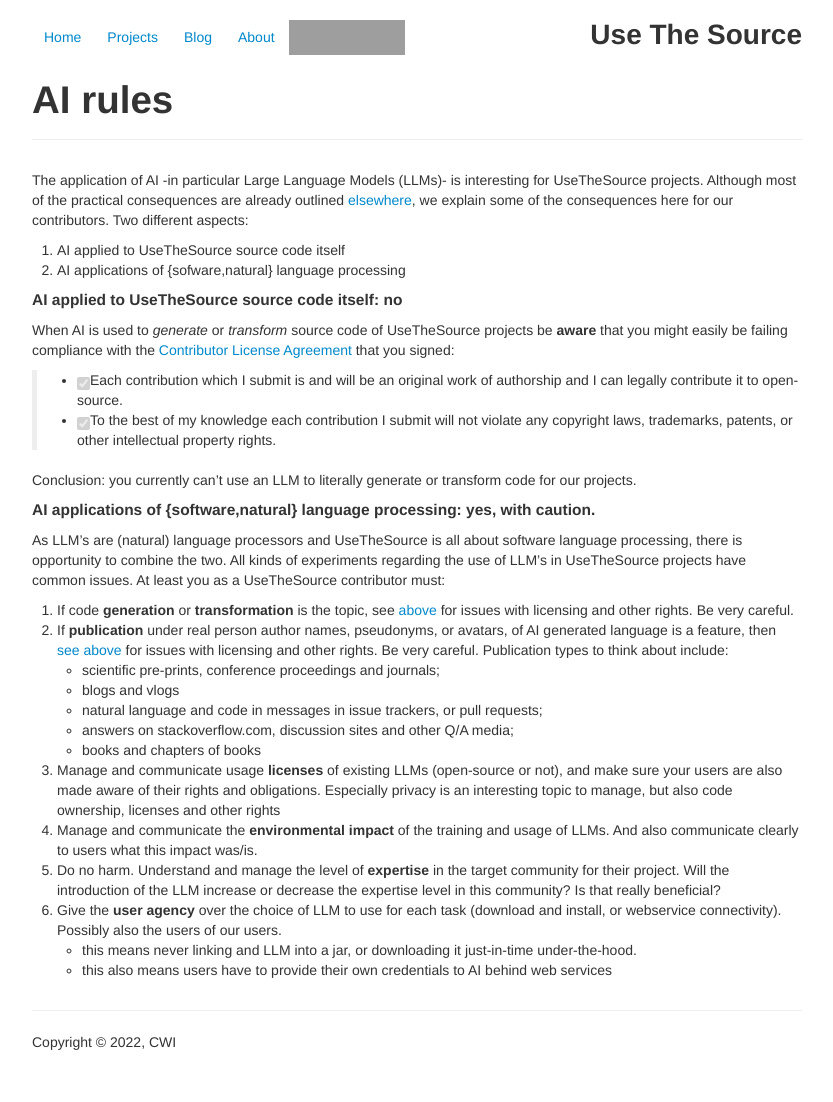
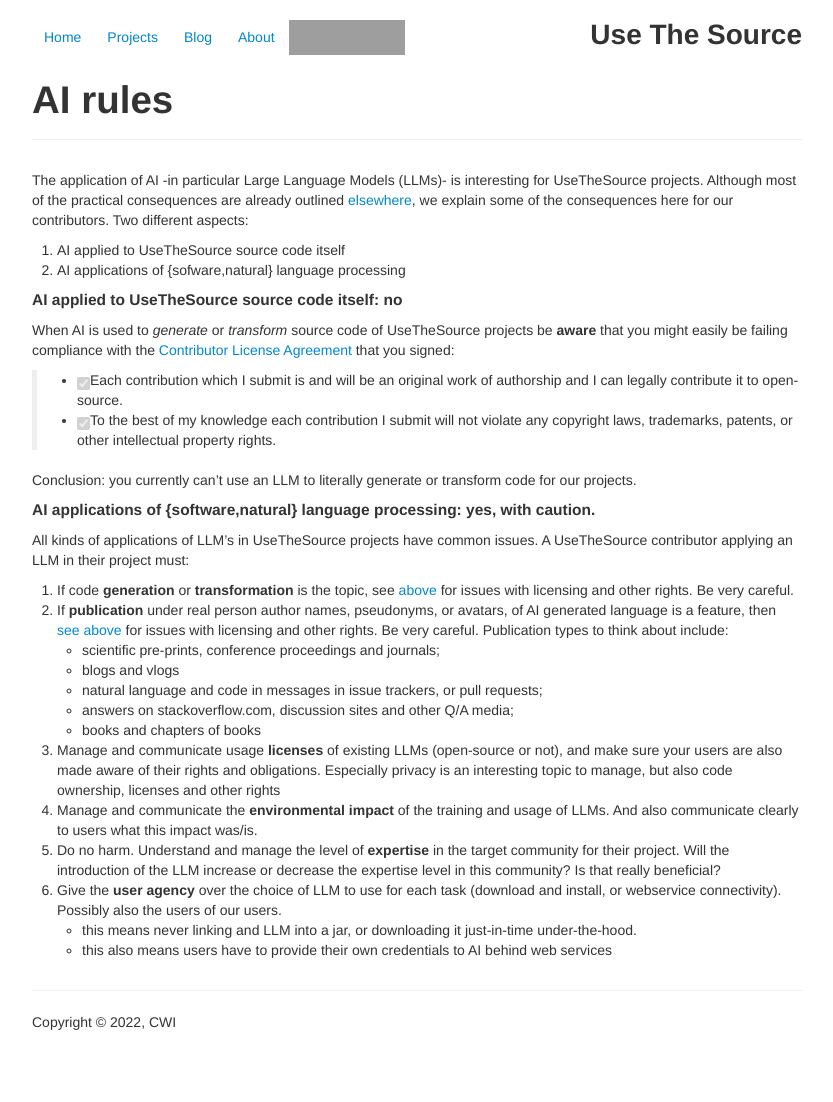
Before and after one commit to usethesource/usethesource.github.io, a Jekyll site: the page built from about/ai.md, in a window 1280 px wide. Shown: the whole page, without its empty margins (223-1056 px from the left). Built offline with Jekyll 4.4.1, drawn with Linux system fonts in a browser that asks for light colours; our own code applies the rules of GitHub Pages for plain Markdown files; grey boxes are pictures that could not be loaded.

Commit message:
Clarify caution for LLM applications in projects
Rephrase the cautionary note regarding LLM applications in UseTheSource projects for clarity.

```diff
--- a/about/ai.md
+++ b/about/ai.md
@@ -21,7 +21,7 @@
 
 #### AI applications of {software,natural} language processing: yes, with caution.
 
-As LLM's are (natural) language processors and UseTheSource is all about software language processing, there is opportunity to combine the two. All kinds of experiments regarding the use of LLM's in UseTheSource projects have common issues. At least you as a UseTheSource contributor must:
+All kinds of applications of LLM's in UseTheSource projects have common issues. A UseTheSource contributor applying an LLM in their project must:
 0. If code **generation** or **transformation** is the topic, see [above](https://usethesource.io/about/ai.html#:~:text=AI%20applied%20to%20UseTheSource%20source%20code%20itself%3A%20no) for issues with licensing and other rights. Be very careful.
 1. If **publication** under real person author names, pseudonyms, or avatars, of AI generated language is a feature, then [see above](https://usethesource.io/about/ai.html#:~:text=AI%20applied%20to%20UseTheSource%20source%20code%20itself%3A%20no) for issues with licensing and other rights. Be very careful. Publication types to think about include:
     * scientific pre-prints, conference proceedings and journals;
```
